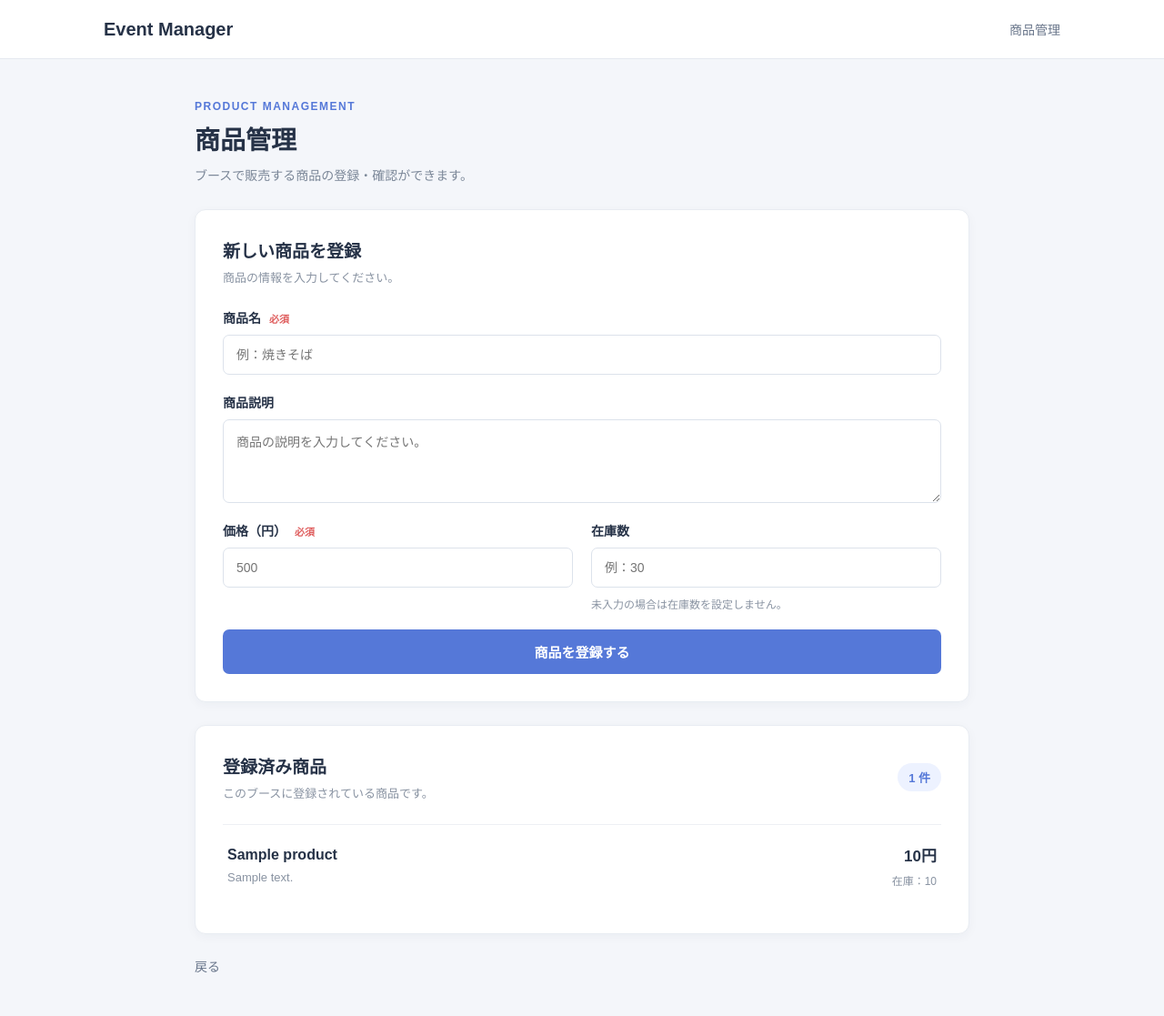
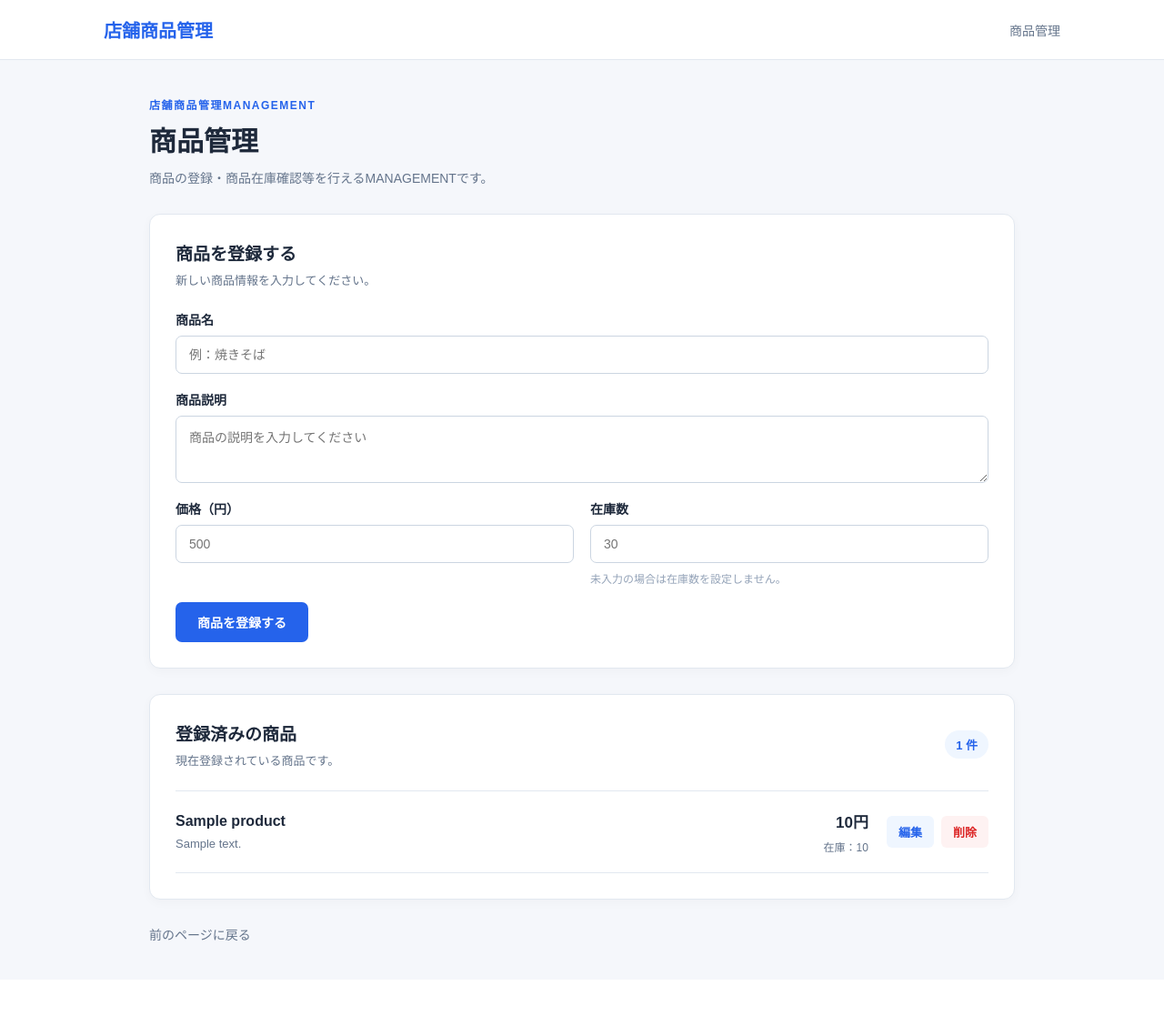
Before and after one commit to htmlrickey-create/event_manager, a Spring app: page /booths/products in a window 1280 px wide. Shown: the whole page at 91% size. After the commit the page ends 1035 px from the top, so only its background shows below. Run offline with Thymeleaf, Linux system fonts and the light colour scheme; the template is opened without the code that fills it: most values are stand-ins (such as "Sample title", 1, 10 or a date in 2020); data that the repository does not hold is empty; some of the project's set-up classes (security, data sources, template engines, error pages and the like) are left out, and stand-ins take their place.

Commit message:
商品管理の編集機能と削除機能の追加

```diff
--- a/src/main/java/com/event/event_manager/Repository/ProductRepository.java
+++ b/src/main/java/com/event/event_manager/Repository/ProductRepository.java
@@ -1,6 +1,7 @@
 package com.event.event_manager.Repository;
 
 import java.util.List;
+import java.util.Optional;
 
 import org.springframework.data.jpa.repository.JpaRepository;
 import org.springframework.stereotype.Repository;
@@ -11,4 +12,5 @@ import com.event.event_manager.Entity.Products;
 public interface ProductRepository extends JpaRepository<Products, Long> {
 
     List<Products> findByBooth_Id(Long boothId);
+    Optional<Products> findByIdAndBooth_Id(Long productId, Long boothId);
 }
--- a/src/main/resources/static/css/products.css
+++ b/src/main/resources/static/css/products.css
@@ -5,86 +5,86 @@
 
 body {
     margin: 0;
-    background: #f4f6fa;
-    color: #263247;
-    font-family: "Noto Sans JP", sans-serif;
+    background: #f5f7fb;
+    color: #1e293b;
+    font-family: Arial, "Noto Sans JP", sans-serif;
 }
 
 /* ヘッダー */
+
 .header {
-    width: 100%;
-    height: 65px;
     background: #ffffff;
-    border-bottom: 1px solid #e5e9f0;
+    border-bottom: 1px solid #e2e8f0;
 }
 
 .header-inner {
     max-width: 1100px;
-    height: 100%;
     margin: 0 auto;
-    padding: 0 24px;
+    padding: 18px 24px;
     display: flex;
+    justify-content: space-between;
     align-items: center;
-    justify-content: space-between;
 }
 
 .logo {
-    color: #263247;
+    color: #2563eb;
     font-size: 20px;
     font-weight: 700;
     text-decoration: none;
 }
 
 .header-label {
-    color: #68758a;
+    color: #64748b;
     font-size: 14px;
 }
 
 /* メイン */
+
 .container {
-    max-width: 900px;
-    margin: 45px auto;
-    padding: 0 24px;
+    max-width: 1000px;
+    margin: 0 auto;
+    padding: 40px 24px;
 }
 
 .page-heading {
-    margin-bottom: 28px;
+    margin-bottom: 30px;
 }
 
 .eyebrow {
     margin: 0 0 8px;
-    color: #5578d8;
+    color: #2563eb;
     font-size: 12px;
     font-weight: 700;
     letter-spacing: 1.5px;
 }
 
-h1 {
+.page-heading h1 {
     margin: 0;
-    font-size: 28px;
+    font-size: 30px;
 }
 
 .page-description {
     margin-top: 10px;
-    color: #7b8798;
+    color: #64748b;
     font-size: 14px;
 }
 
 /* パネル */
+
 .panel {
-    margin-bottom: 25px;
-    padding: 30px;
+    margin-bottom: 28px;
+    padding: 28px;
     background: #ffffff;
-    border: 1px solid #e8ecf2;
+    border: 1px solid #e2e8f0;
     border-radius: 12px;
-    box-shadow: 0 3px 12px rgba(30, 50, 80, 0.04);
+    box-shadow: 0 3px 12px rgba(15, 23, 42, 0.03);
 }
 
 .section-heading {
     display: flex;
+    justify-content: space-between;
     align-items: center;
-    justify-content: space-between;
-    margin-bottom: 25px;
+    margin-bottom: 24px;
 }
 
 .section-heading h2 {
@@ -94,21 +94,31 @@ h1 {
 
 .section-heading p {
     margin: 7px 0 0;
-    color: #8993a2;
+    color: #64748b;
     font-size: 13px;
 }
 
+.product-count {
+    padding: 6px 12px;
+    background: #eff6ff;
+    color: #2563eb;
+    border-radius: 20px;
+    font-size: 13px;
+    font-weight: 600;
+}
+
 /* フォーム */
+
 .product-form {
     display: flex;
     flex-direction: column;
-    gap: 20px;
+    gap: 18px;
 }
 
 .form-group {
     display: flex;
     flex-direction: column;
-    gap: 9px;
+    gap: 8px;
     flex: 1;
 }
 
@@ -117,29 +127,21 @@ h1 {
     font-weight: 600;
 }
 
-.required {
-    margin-left: 5px;
-    color: #df5d5d;
-    font-size: 11px;
-}
-
 .form-group input,
 .form-group textarea {
     width: 100%;
-    padding: 13px 14px;
-    border: 1px solid #dce2eb;
+    padding: 12px 14px;
+    border: 1px solid #cbd5e1;
     border-radius: 7px;
-    background: #ffffff;
-    color: #263247;
     font-size: 14px;
-    outline: none;
-    transition: border-color 0.2s, box-shadow 0.2s;
+    font-family: inherit;
 }
 
 .form-group input:focus,
 .form-group textarea:focus {
-    border-color: #6686dc;
-    box-shadow: 0 0 0 3px rgba(102, 134, 220, 0.12);
+    outline: none;
+    border-color: #3b82f6;
+    box-shadow: 0 0 0 3px rgba(59, 130, 246, 0.12);
 }
 
 .form-group textarea {
@@ -147,48 +149,34 @@ h1 {
 }
 
 .form-group small {
-    color: #8993a2;
+    color: #94a3b8;
     font-size: 12px;
 }
 
 .form-row {
     display: flex;
-    gap: 20px;
+    gap: 18px;
 }
 
+/* 登録・保存ボタン */
+
 .submit-button {
-    width: 100%;
-    padding: 14px;
+    align-self: flex-start;
+    padding: 12px 24px;
+    background: #2563eb;
+    color: #ffffff;
     border: none;
     border-radius: 7px;
-    background: #5578d8;
-    color: #ffffff;
-    font-size: 15px;
+    font-size: 14px;
     font-weight: 600;
     cursor: pointer;
-    transition: background 0.2s;
 }
 
 .submit-button:hover {
-    background: #4265c5;
+    background: #1d4ed8;
 }
 
 /* 商品一覧 */
-.product-count {
-    padding: 6px 12px;
-    border-radius: 20px;
-    background: #edf2ff;
-    color: #5578d8;
-    font-size: 13px;
-    font-weight: 600;
-}
-
-.empty-message {
-    padding: 35px 10px;
-    text-align: center;
-    color: #929baa;
-    font-size: 14px;
-}
 
 .product-list {
     display: flex;
@@ -200,8 +188,17 @@ h1 {
     justify-content: space-between;
     align-items: center;
     gap: 20px;
-    padding: 20px 5px;
-    border-top: 1px solid #edf0f4;
+    padding: 20px 0;
+    border-bottom: 1px solid #e2e8f0;
+}
+
+.product-item:first-child {
+    border-top: 1px solid #e2e8f0;
+}
+
+.product-info {
+    flex: 1;
+    min-width: 0;
 }
 
 .product-info h3 {
@@ -211,8 +208,9 @@ h1 {
 
 .product-description {
     margin: 0;
-    color: #8993a2;
+    color: #64748b;
     font-size: 13px;
+    overflow-wrap: anywhere;
 }
 
 .product-details {
@@ -220,7 +218,7 @@ h1 {
     flex-direction: column;
     align-items: flex-end;
     gap: 7px;
-    white-space: nowrap;
+    min-width: 110px;
 }
 
 .product-price {
@@ -228,52 +226,113 @@ h1 {
     font-weight: 700;
 }
 
-.product-stock {
-    color: #8993a2;
+.product-stocks {
+    color: #64748b;
     font-size: 12px;
 }
 
-/* 戻る */
+/* 編集・削除 */
+
+.product-actions {
+    display: flex;
+    align-items: center;
+    gap: 8px;
+}
+
+.product-actions form {
+    margin: 0;
+}
+
+.product-action {
+    display: inline-block;
+    padding: 8px 13px;
+    border: none;
+    border-radius: 6px;
+    font-size: 13px;
+    font-weight: 600;
+    text-decoration: none;
+    cursor: pointer;
+}
+
+.edit-button {
+    background: #eff6ff;
+    color: #2563eb;
+}
+
+.edit-button:hover {
+    background: #dbeafe;
+}
+
+.delete-button {
+    background: #fef2f2;
+    color: #dc2626;
+}
+
+.delete-button:hover {
+    background: #fee2e2;
+}
+
+/* 商品がない場合 */
+
+.empty-message {
+    padding: 35px 10px;
+    color: #94a3b8;
+    text-align: center;
+    font-size: 14px;
+}
+
+/* 戻るリンク */
+
 .back-area {
     margin-top: 25px;
 }
 
 .back-link {
-    color: #68758a;
+    color: #64748b;
     font-size: 14px;
     text-decoration: none;
 }
 
 .back-link:hover {
-    text-decoration: underline;
+    color: #2563eb;
 }
 
-/* スマホ対応 */
-@media (max-width: 600px) {
+/* スマートフォン */
+
+@media (max-width: 650px) {
+
     .container {
-        margin: 28px auto;
-        padding: 0 15px;
+        padding: 28px 16px;
     }
 
     .panel {
-        padding: 22px 17px;
+        padding: 20px 16px;
     }
 
-    h1 {
-        font-size: 24px;
+    .page-heading h1 {
+        font-size: 25px;
     }
 
     .form-row {
         flex-direction: column;
-        gap: 20px;
     }
 
     .product-item {
         align-items: flex-start;
-        flex-direction: column;
+        flex-wrap: wrap;
+        gap: 14px;
+    }
+
+    .product-info {
+        flex-basis: 100%;
     }
 
     .product-details {
         align-items: flex-start;
+        flex: 1;
+    }
+
+    .product-actions {
+        margin-left: auto;
     }
 }
--- a/src/main/resources/templates/booths/products.html
+++ b/src/main/resources/templates/booths/products.html
@@ -6,7 +6,6 @@
     <meta charset="UTF-8">
     <meta name="viewport" content="width=device-width, initial-scale=1.0">
     <title>商品管理 | Event Manager</title>
-
     <link rel="stylesheet" th:href="@{/css/products.css}">
 </head>
 
@@ -14,7 +13,7 @@
 
 <header class="header">
     <div class="header-inner">
-            <a href="/" class="logo">Event Manager</a>
+        <a th:href="@{/staff/booths/{boothId}/manage(boothId=${boothId})}"  class="logo">店舗商品管理</a>
         <span class="header-label">商品管理</span>
     </div>
 </header>
@@ -22,21 +21,20 @@
 <main class="container">
 
     <div class="page-heading">
-            <div>
-                <p class="eyebrow">PRODUCT MANAGEMENT</p>
+        <p class="eyebrow">店舗商品管理MANAGEMENT</p>
         <h1>商品管理</h1>
         <p class="page-description">
-                    ブースで販売する商品の登録・確認ができます。
+            商品の登録・商品在庫確認等を行えるMANAGEMENTです。
         </p>
     </div>
-        </div>
 
-        <!-- 商品登録フォーム -->
+    <!-- 商品登録 -->
     <section class="panel">
+
         <div class="section-heading">
             <div>
-                    <h2>新しい商品を登録</h2>
-                    <p>商品の情報を入力してください。</p>
+                <h2>商品を登録する</h2>
+                <p>新しい商品情報を入力してください。</p>
             </div>
         </div>
 
@@ -46,12 +44,12 @@
               class="product-form">
 
             <div class="form-group">
-                    <label for="productName">商品名 <span class="required">必須</span></label>
+                <label for="productName">商品名</label>
                 <input type="text"
                        id="productName"
                        th:field="*{productName}"
+                       maxlength="150"
                        placeholder="例：焼きそば"
-                           maxlength="150"
                        required>
             </div>
 
@@ -59,18 +57,19 @@
                 <label for="description">商品説明</label>
                 <textarea id="description"
                           th:field="*{description}"
-                              placeholder="商品の説明を入力してください。"
-                              rows="4"></textarea>
+                          rows="3"
+                          placeholder="商品の説明を入力してください"></textarea>
             </div>
 
             <div class="form-row">
+
                 <div class="form-group">
-                        <label for="price">価格（円） <span class="required">必須</span></label>
+                    <label for="price">価格（円）</label>
                     <input type="number"
                            id="price"
                            th:field="*{price}"
+                           min="0"
                            placeholder="500"
-                               min="0"
                            required>
                 </div>
 
@@ -79,10 +78,11 @@
                     <input type="number"
                            id="stockQuantity"
                            th:field="*{stockQuantity}"
-                               placeholder="例：30"
-                               min="0">
+                           min="0"
+                           placeholder="30">
                     <small>未入力の場合は在庫数を設定しません。</small>
                 </div>
+
             </div>
 
             <button type="submit" class="submit-button">
@@ -90,19 +90,19 @@
             </button>
 
         </form>
+
     </section>
 
     <!-- 商品一覧 -->
-        <section class="panel product-list-panel">
+    <section class="panel">
+
         <div class="section-heading">
             <div>
-                    <h2>登録済み商品</h2>
-                    <p>このブースに登録されている商品です。</p>
+                <h2>登録済みの商品</h2>
+                <p>現在登録されている商品です。</p>
             </div>
             <span class="product-count"
-                      th:text="${#lists.size(products)} + ' 件'">
-                    0 件
-                </span>
+                  th:text="${#lists.size(products)} + ' 件'">0 件</span>
         </div>
 
         <div th:if="${#lists.isEmpty(products)}" class="empty-message">
@@ -111,8 +111,7 @@
 
         <div th:unless="${#lists.isEmpty(products)}" class="product-list">
 
-                <article class="product-item"
-                         th:each="product : ${products}">
+            <article class="product-item" th:each="product : ${products}">
 
                 <div class="product-info">
                     <h3 th:text="${product.productName}">商品名</h3>
@@ -128,19 +127,43 @@
                         500円
                     </span>
 
-                        <span class="product-stock"
+                    <span class="product-stocks"
                           th:text="${product.stockQuantity == null ? '在庫数未設定' : '在庫：' + product.stockQuantity}">
                         在庫：30
                     </span>
                 </div>
 
+                <!-- 編集・削除 -->
+                <div class="product-actions">
+
+                    <a th:href="@{/booths/{boothId}/products/{productId}/edit(boothId=${boothId}, productId=${product.id})}"
+                       class="product-action edit-button">
+                        編集
+                    </a>
+
+                    <form th:action="@{/booths/{boothId}/products/{productId}/delete(boothId=${boothId}, productId=${product.id})}"
+                          method="post"
+                          onsubmit="return confirm('この商品を削除しますか？');">
+
+                        <button type="submit"
+                                class="product-action delete-button">
+                            削除
+                        </button>
+
+                    </form>
+
+                </div>
+
             </article>
 
         </div>
+
     </section>
 
     <div class="back-area">
-            <a href="javascript:history.back()" class="back-link">戻る</a>
+        <a href="javascript:history.back()" class="back-link">
+            前のページに戻る
+        </a>
     </div>
 
 </main>
```
Also changed, not shown: src/main/java/com/event/event_manager/Controller/ProductController.java (+46 -5 lines), src/main/java/com/event/event_manager/Service/ProductService.java (+31 -0 lines), src/main/resources/templates/booths/createBooths.html (+4 -21 lines), src/main/resources/templates/booths/product-edit.html (added, +101 -0 lines). Lines whose indentation alone changed are shown as unchanged.
